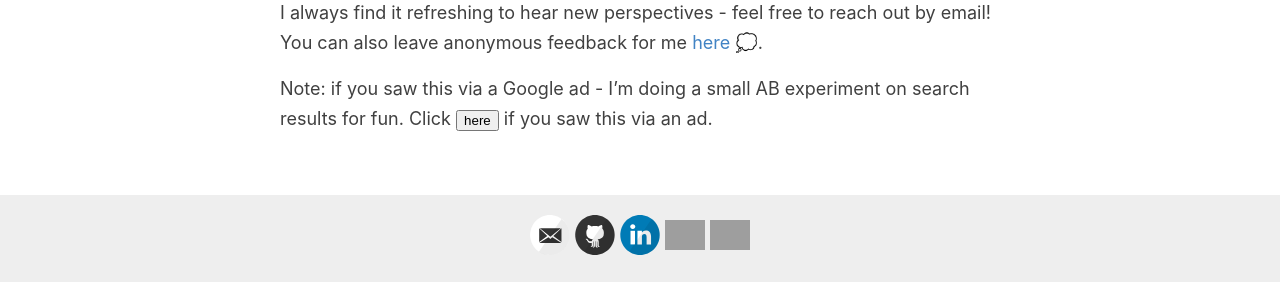
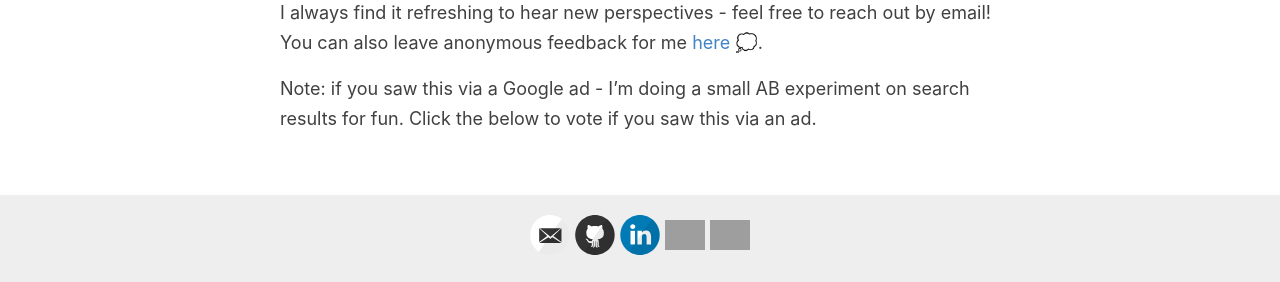
Before and after one commit to evazhang612/sokt-landing, a Jekyll site: the page built from index.md, in a window 1280 px wide, cut to the strip 990-1272 px from the top of the page. Built offline with Jekyll 4.4.1, drawn with Linux system fonts in a browser that asks for light colours; nearby versions of some CDN libraries; library files that are not in the unit come from our copies; a script that is not in the unit is left out; comment, search, counter and statistics services are not loaded; grey boxes are pictures that could not be loaded.

Commit message:
Adding counter

```diff
--- a/index.md
+++ b/index.md
@@ -54,4 +54,8 @@
 <!-- Ending click counter. -->
 
 
-Note: if you saw this via a Google ad - I'm doing a small AB experiment on search results for fun. Click <button type="button" onClick="onClick()" name="button" class="btn">here</button> if you saw this via an ad.
+Note: if you saw this via a Google ad - I'm doing a small AB experiment on search results for fun. Click the below to vote if you saw this via an ad.
+<!-- LikeBtn.com BEGIN -->
+<span class="likebtn-wrapper" data-theme="google" data-i18n_like="ad" data-ef_voting="push" data-white_label="true" data-identifier="item_1" data-counter_type="percent"></span>
+<script>(function(d,e,s){if(d.getElementById("likebtn_wjs"))return;a=d.createElement(e);m=d.getElementsByTagName(e)[0];a.async=1;a.id="likebtn_wjs";a.src=s;m.parentNode.insertBefore(a, m)})(document,"script","//w.likebtn.com/js/w/widget.js");</script>
+<!-- LikeBtn.com END -->
```
